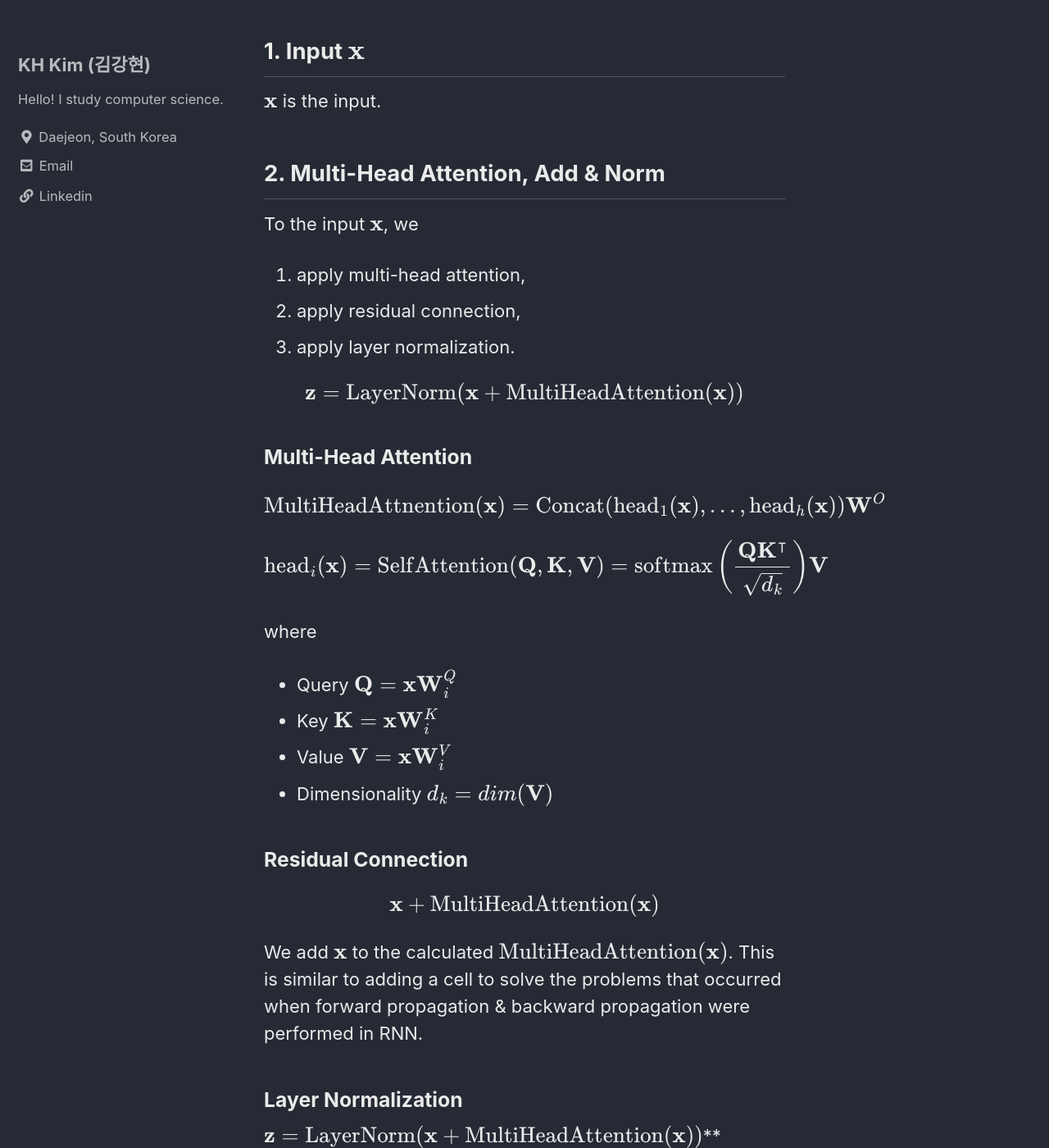
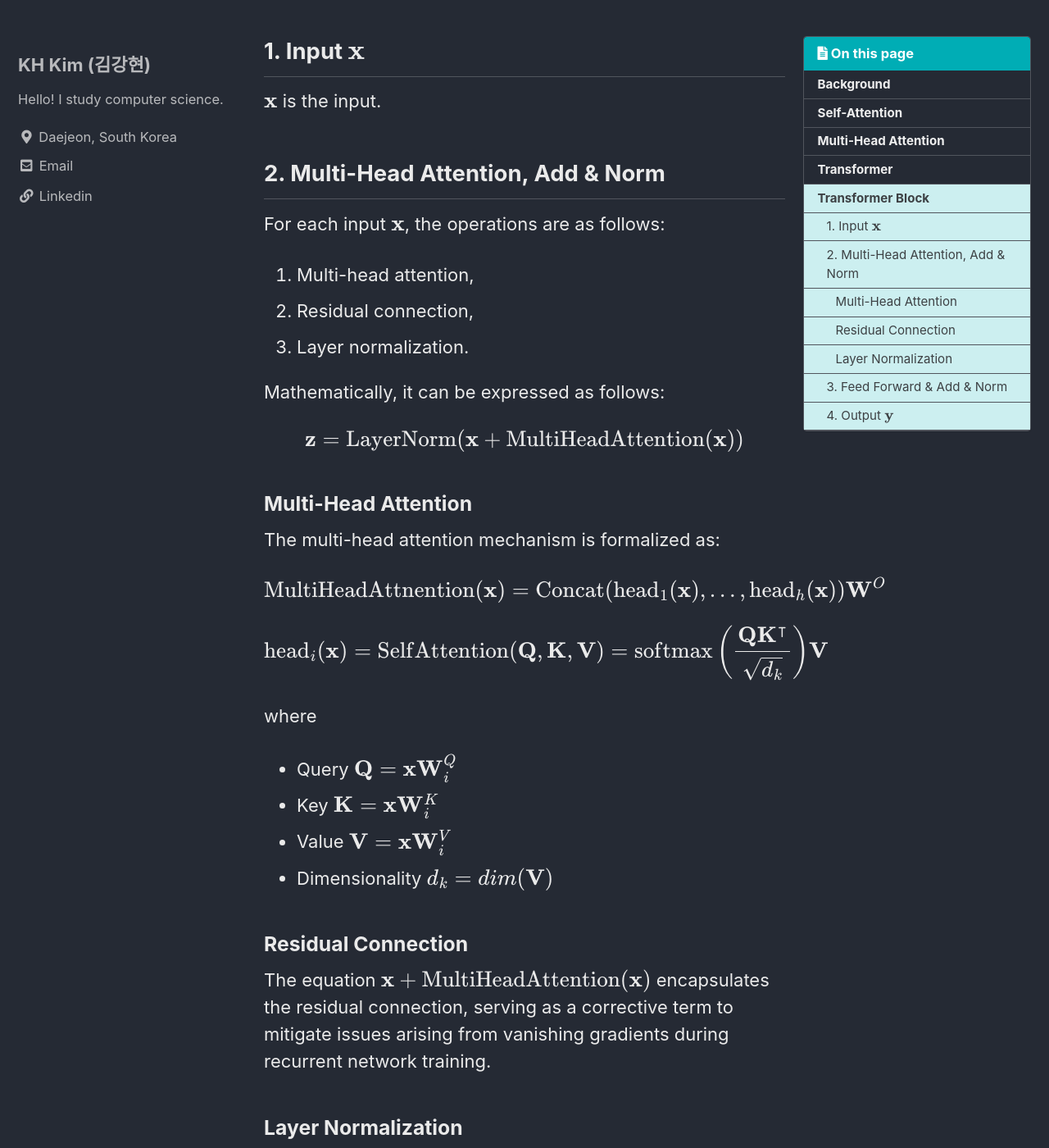
Before and after one commit to KAIST19/KAIST19.github.io, a Jekyll site: the page built from docs/_posts/2023-08-24-Understanding-Attention-and-Transformer.markdown, in a window 1280 px wide and 1400 px high, scrolled down 8050 px. Shown: the whole window at 82% size. Built offline with Jekyll 4.4.1, drawn with Linux system fonts in a browser that asks for light colours; cached includes are drawn as plain includes; formulas are drawn with MathJax 3; comment, search, counter and statistics services are not loaded; some of the changed text lies outside the part shown.

Commit message:
post updated

```diff
--- a/docs/_config.yml
+++ b/docs/_config.yml
@@ -280,3 +280,5 @@ defaults:
       comments: true
       share: true
       related: true
+      toc: true
+      toc_sticky: true
--- a/docs/_posts/2023-08-24-Understanding-Attention-and-Transformer.markdown
+++ b/docs/_posts/2023-08-24-Understanding-Attention-and-Transformer.markdown
@@ -158,17 +158,21 @@ $$\mathbf x$$ is the input.
 
 ## 2. Multi-Head Attention, Add & Norm
 
-To the input $$\mathbf x$$, we
+For each input $$\mathbf x$$, the operations are as follows:
 
-1. apply multi-head attention,
-2. apply residual connection,
-3. apply layer normalization.
+1. Multi-head attention,
+2. Residual connection,
+3. Layer normalization.
+
+Mathematically, it can be expressed as follows:
 
 $$
 \mathbf z = \operatorname{LayerNorm}(\mathbf x + \operatorname{MultiHeadAttention}(\mathbf x))
 $$
 
 ### Multi-Head Attention
+
+The multi-head attention mechanism is formalized as:
 
 $$
 \operatorname{MultiHeadAttnention}(\mathbf x) = \operatorname{Concat}(\operatorname{head}_1(\mathbf x), \dots , \operatorname{head}_h(\mathbf x)) \mathbf W^O
@@ -187,19 +191,23 @@ where
 
 ### Residual Connection
 
-$$\mathbf x + \operatorname{MultiHeadAttention}(\mathbf x)$$
-
-We add $$\mathbf x$$ to the calculated $$\operatorname{MultiHeadAttention}(\mathbf x)$$. This is similar to adding a cell to solve the problems that occurred when forward propagation & backward propagation were performed in RNN.
+The equation $$\mathbf x + \operatorname{MultiHeadAttention}(\mathbf x)$$ encapsulates the residual connection, serving as a corrective term to mitigate issues arising from vanishing gradients during recurrent network training.
 
 ### Layer Normalization
+
+Layer normalization is expressed as:
 
 $$\mathbf z = \operatorname{LayerNorm}(\mathbf x + \operatorname{MultiHeadAttention}(\mathbf x))$$\*\*
 
 $$\operatorname{LayerNorm}(\mathbf a) = \left( \frac{\mathbf a - \mathbb E[\mathbf a]}{\sqrt{\operatorname{Var}[\mathbf a] + \epsilon}} \right) * \gamma + \beta.$$
-$$\gamma$$ and $$\beta$$ are learnable parameters, representing **gain** and **offset**, respectively.
+
+Here, $$\gamma$$ and $$\beta$$ are learnable parameters, representing _gain_ and _offset_, respectively.
 
 ## 3. Feed Forward & Add & Norm
 
+The final output sequence $$\mathbf y$$ is obtained as:
 $$\mathbf y = \operatorname{LayerNorm}(\mathbf z + \operatorname{FFN}(\mathbf z))$$
 
 ## 4. Output $$\mathbf y$$
+
+The output sequence, $$\mathbf y$$, is the final product of the transformation block.
```
Also changed, not shown: jekyll_help.md (+1 -1 lines).
